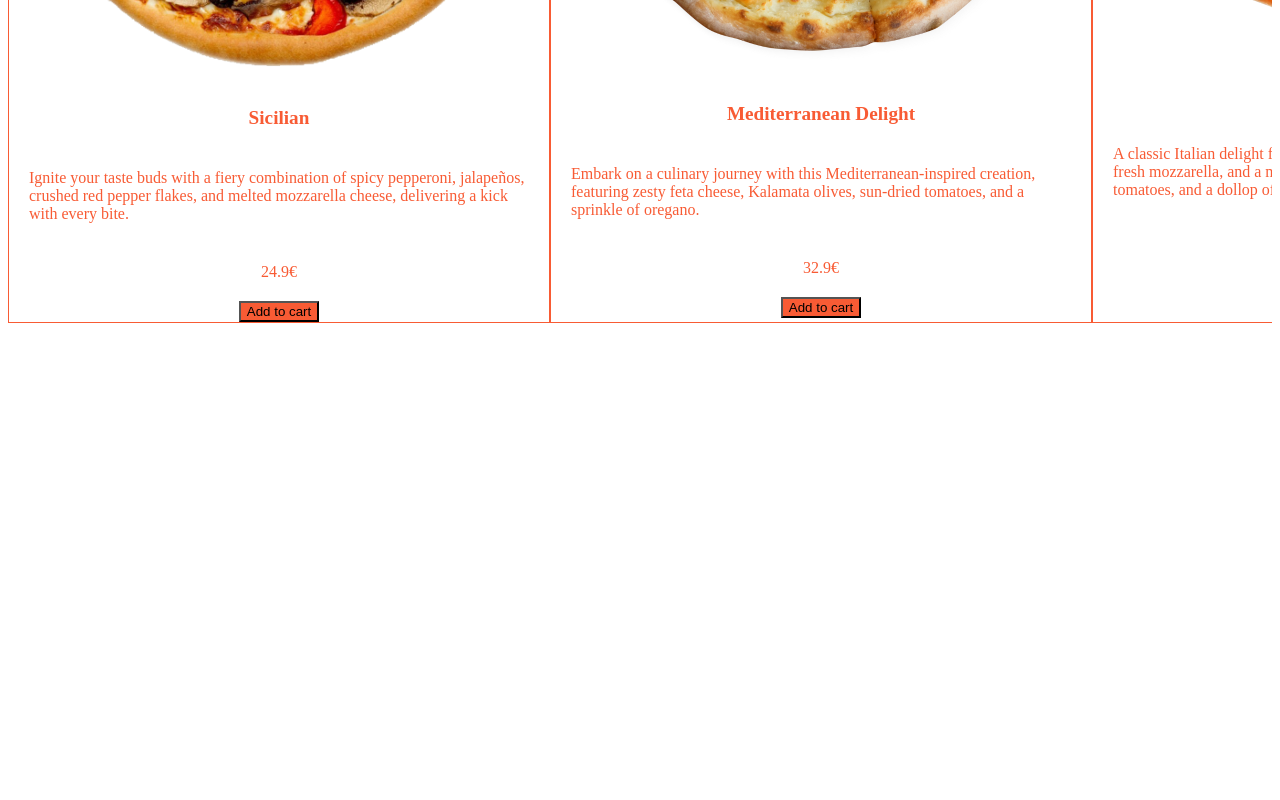
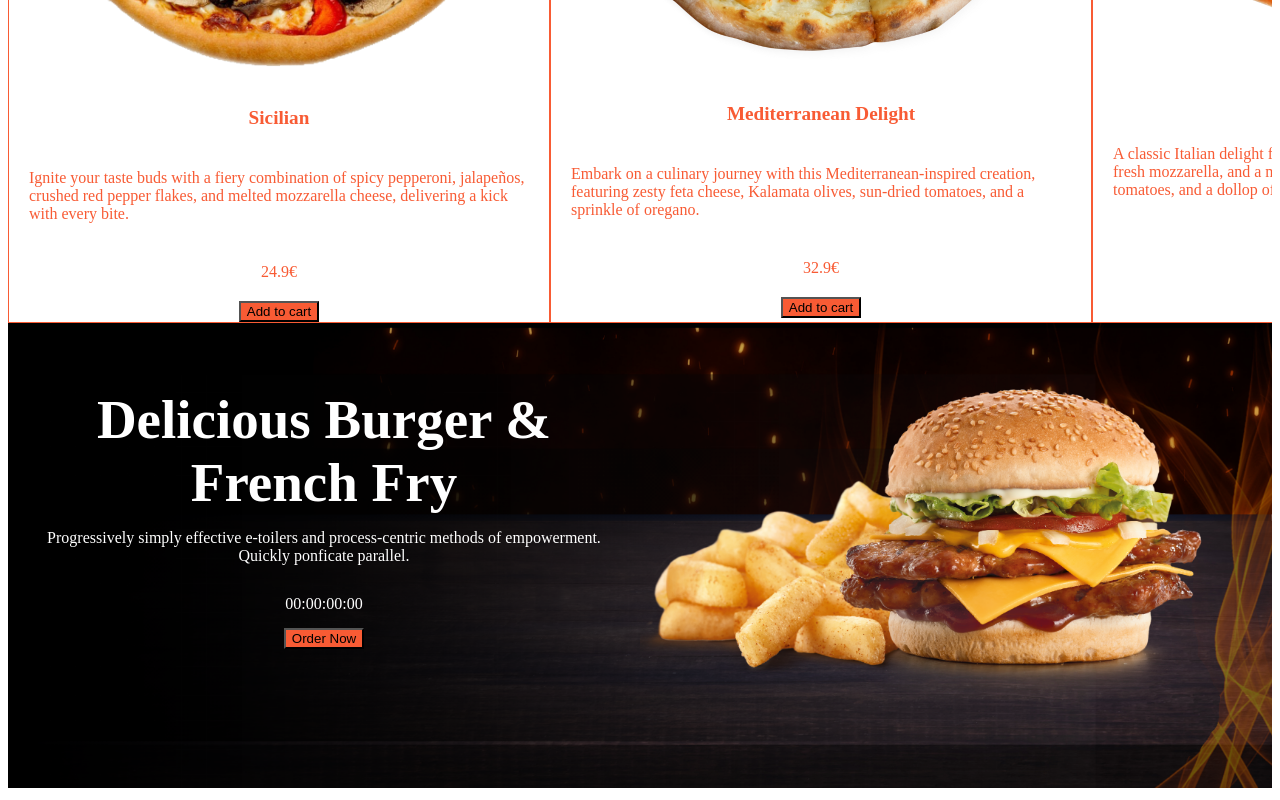
Before and after one commit to sabrinabu/restaurentapp2023, a React (Vite) app: page / in a window 1280 px wide. Shown: the part 1008-1808 px from the top of the page. Before the commit the page ends 1339 px from the top, so only its background shows below. Built offline with nearby package versions, Linux system fonts and the light colour scheme.

Commit message:
offerproduct component is used z-index to show burger pic on background picture and in wrapper class used left 0, right 0 to divided text and img

```diff
--- /dev/null
+++ b/src/components/offerproduct/Offerproduct.tsx
@@ -0,0 +1,21 @@
+import "./offerproduct.scss";
+
+export default function Offerproduct() {
+  return (
+    <div className="offerproduct">
+      <img className="backgroundpic" src="/offerBg.png" />
+      <div className="wrapper">
+        <div className="textblock">
+          <span className="title">Delicious Burger & French Fry</span>
+          <span className="desc">
+            Progressively simply effective e-toilers and process-centric methods
+            of empowerment. Quickly ponficate parallel.
+          </span>
+          <span className="watch">00:00:00:00</span>
+          <button className="btn">Order Now</button>
+        </div>
+        <img className="rightsidepic" src="/offerProduct.png" />
+      </div>
+    </div>
+  );
+}
--- /dev/null
+++ b/src/components/offerproduct/offerproduct.scss
@@ -0,0 +1,44 @@
+.offerproduct {
+  position: relative;
+
+  .backgroundpic {
+    width: 100%;
+    z-index: 1;
+  }
+  .wrapper {
+    z-index: 3;
+    display: flex;
+    flex-wrap: nowrap;
+    position: absolute;
+    top: 65px;
+    left: 0;
+    right: 0;
+
+    .textblock {
+      flex: 1;
+      color: white;
+      display: flex;
+      flex-direction: column;
+      align-items: center;
+      .title {
+        font-size: 55px;
+        font-weight: 600;
+        text-align: center;
+      }
+      .desc {
+        padding: 15px;
+        text-align: center;
+      }
+      .watch {
+        padding: 15px;
+      }
+      .btn {
+        background-color: rgb(248, 91, 52);
+      }
+    }
+    .rightsidepic {
+      flex: 1;
+      width: 600px;
+    }
+  }
+}
--- a/src/pages/home/Home.tsx
+++ b/src/pages/home/Home.tsx
@@ -1,5 +1,6 @@
 import Banner from "../../components/banner/Banner";
 import Navbar from "../../components/navbar/Navbar";
+import Offerproduct from "../../components/offerproduct/Offerproduct";
 import Scrollableslider from "../../components/scrollableslider/Scrollableslider";
 import Slider from "../../components/slider/Slider";
 import "./home.scss";
@@ -12,6 +13,7 @@ export default function Home() {
         <Navbar />
         <Slider/>
         <Scrollableslider/>
+        <Offerproduct/>
       </>
     </div>
   );
```
